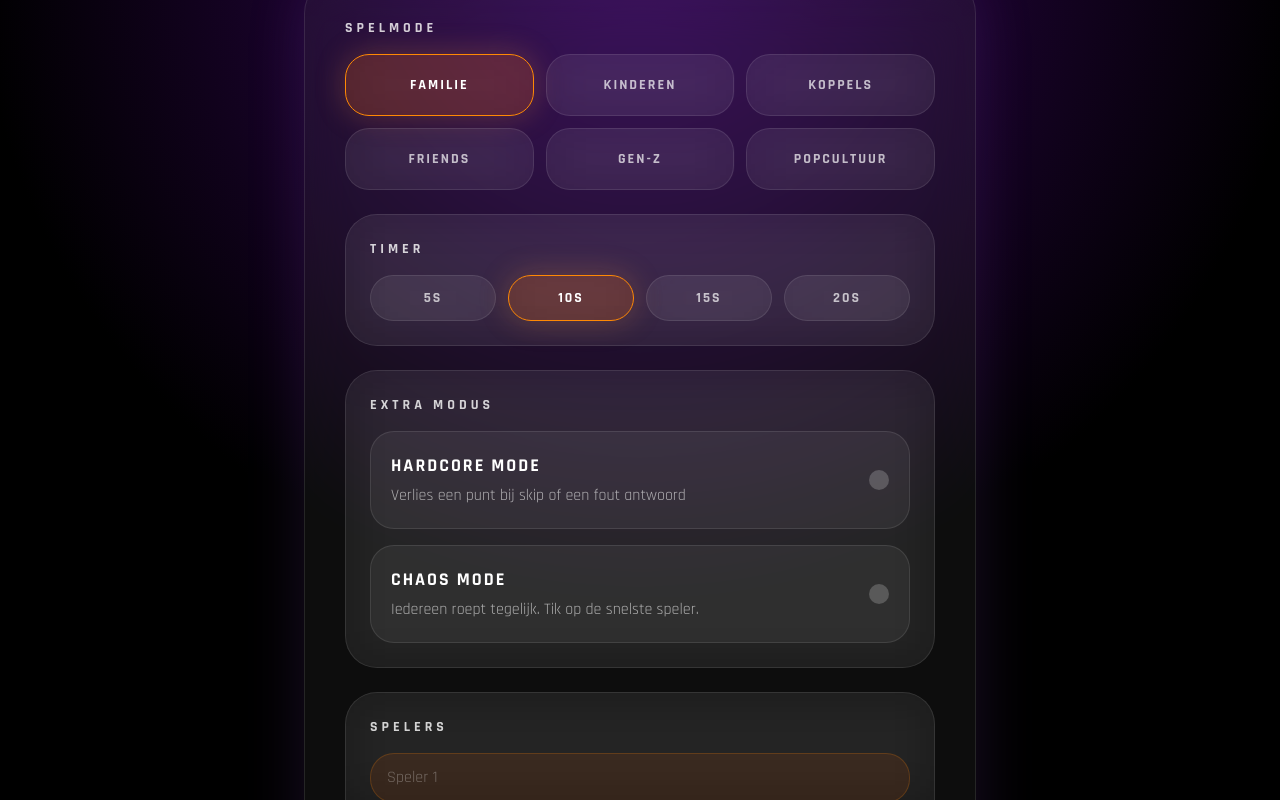
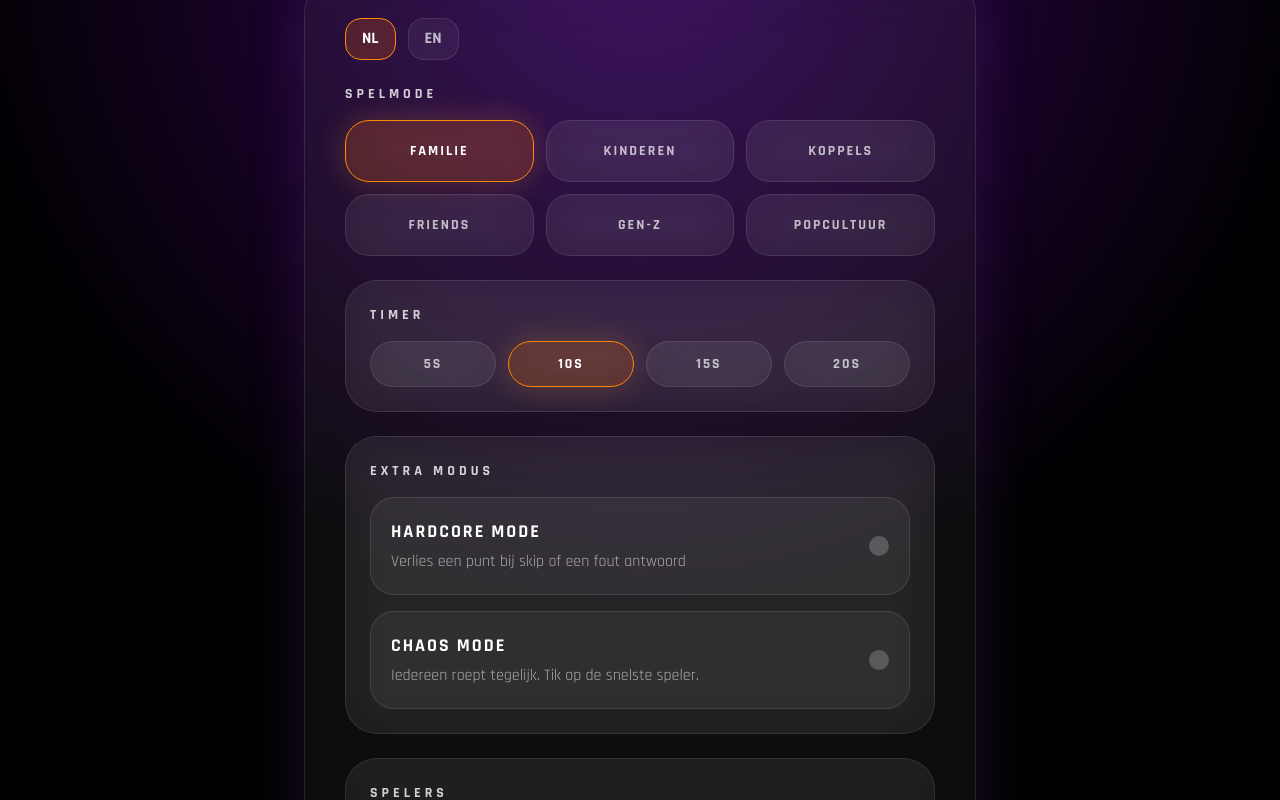
Before and after one commit to beaukim81/spin-and-shame, a Next.js app: page / in a window 1280 px wide. Both pictures are taken after a click on the button "START SPEL". Shown: the part 63-863 px from the top of the page. Built offline with nearby package versions, Linux system fonts and the light colour scheme.

Commit message:
engels ned

```diff
--- a/src/app/page.js
+++ b/src/app/page.js
@@ -752,6 +752,30 @@ export default function Home() {
 
         <div className="relative z-10 w-full max-w-2xl bg-white/5 backdrop-blur-xl border border-white/10 rounded-[36px] p-[clamp(20px,4vw,40px)] shadow-[0_0_60px_rgba(168,85,247,0.15)]">
 
+<div className="flex gap-3 mb-6">
+
+  <button
+    onClick={() => setLanguage("nl")}
+    className={`px-4 py-2 rounded-2xl font-black border transition-all ${language === "nl"
+      ? "bg-orange-500/20 border-orange-400 text-white"
+      : "bg-white/5 border-white/10 text-white/70"
+      }`}
+  >
+    NL
+  </button>
+
+  <button
+    onClick={() => setLanguage("en")}
+    className={`px-4 py-2 rounded-2xl font-black border transition-all ${language === "en"
+      ? "bg-orange-500/20 border-orange-400 text-white"
+      : "bg-white/5 border-white/10 text-white/70"
+      }`}
+  >
+    EN
+  </button>
+
+</div>
+
           <p className="text-sm uppercase tracking-[4px] text-white/80 font-black mb-4">
             {text[language].gameMode}
           </p>
```
